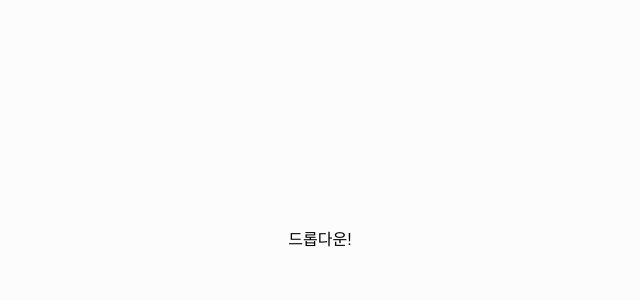
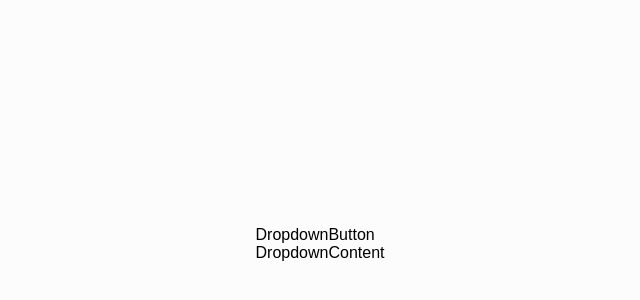
Before and after one commit to osparking/react-dropdown, a React (Vite) app: page / in a window 1280 px wide. Shown: the part 174-474 px from the top of the page, without its empty margins (320-960 px from the left). Built offline with nearby package versions, Linux system fonts and the light colour scheme.

Commit message:
2 children inserted into Dropdown

```diff
--- a/src/components/Dropdown/Dropdown.jsx
+++ b/src/components/Dropdown/Dropdown.jsx
@@ -1,11 +1,14 @@
-import React from 'react'
+import React from "react";
+import DropdownButton from "../DropdownButton/DropdownButton";
+import DropdownContent from "../DropdownContent/DropdownContent";
 
 const Dropdown = () => {
   return (
     <div>
-      드롭다운!
+      <DropdownButton></DropdownButton>
+      <DropdownContent></DropdownContent>
     </div>
-  )
-}
+  );
+};
 
-export default Dropdown
+export default Dropdown;
```
